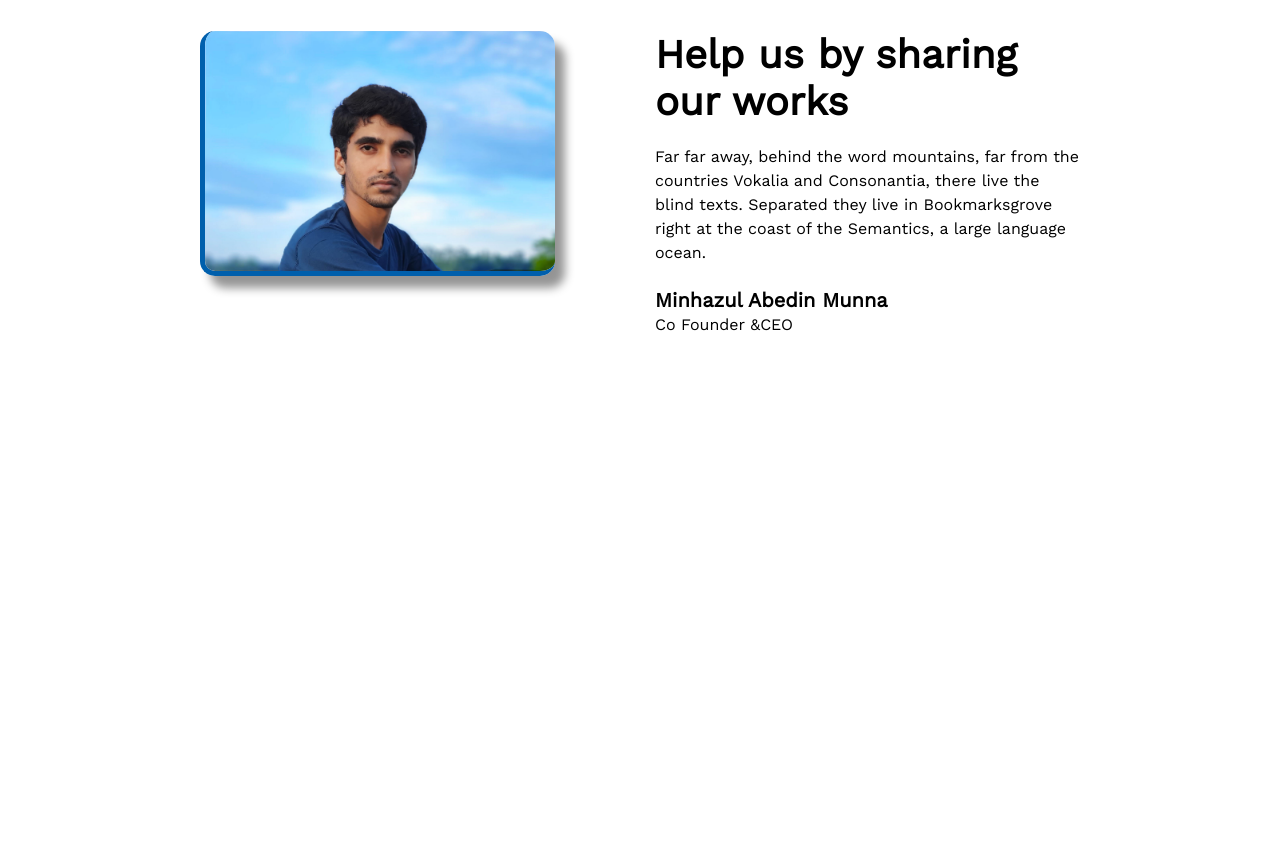
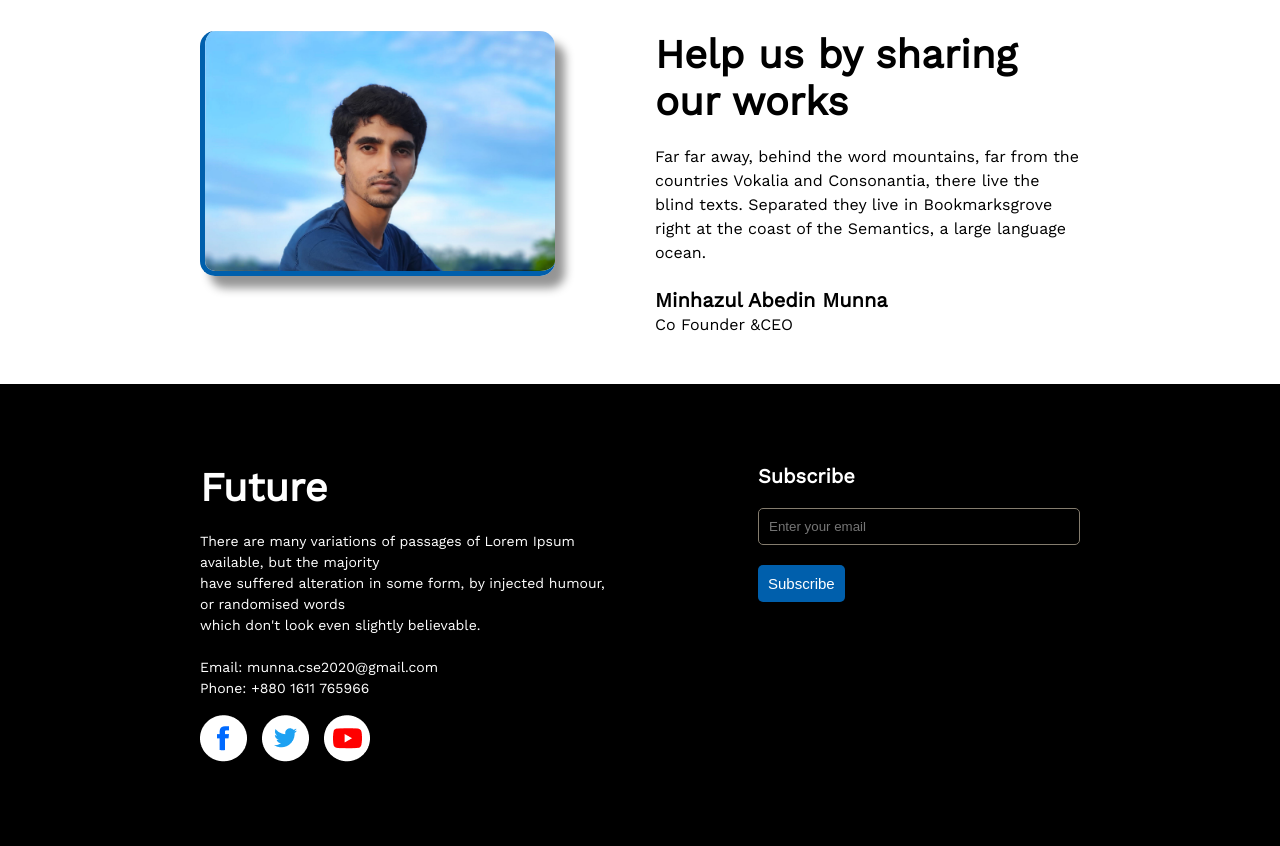
Before and after one commit to smmunna/phero-assignment1, a plain HTML site: page index.html in a window 1280 px wide. Shown: the part 2663-3509 px from the top of the page. Before the commit the page ends 3047 px from the top, so only its background shows below. Drawn offline with nearby package versions, Linux system fonts and the light colour scheme.

Commit message:
Complete Assignment

```diff
--- a/index.html
+++ b/index.html
@@ -1,5 +1,6 @@
 <!DOCTYPE html>
 <html lang="en">
+
 <head>
     <meta charset="UTF-8">
     <meta http-equiv="X-UA-Compatible" content="IE=edge">
@@ -7,8 +8,11 @@
     <link rel="icon" type="image/x-icon" href="images/icons/star.png">
     <title>New Year New Me</title>
     <link rel="stylesheet" href="styles/style.css">
-    <link rel="preconnect" href="https://fonts.googleapis.com"><link rel="preconnect" href="https://fonts.gstatic.com" crossorigin><link href="https://fonts.googleapis.com/css2?family=Work+Sans&display=swap" rel="stylesheet">
+    <link rel="preconnect" href="https://fonts.googleapis.com">
+    <link rel="preconnect" href="https://fonts.gstatic.com" crossorigin>
+    <link href="https://fonts.googleapis.com/css2?family=Work+Sans&display=swap" rel="stylesheet">
 </head>
+
 <body>
     <!-- Header section -->
     <header class="my-header">
@@ -34,7 +38,8 @@
                 <div class="section-1-text">
                     <div class="section-1-text-heading">My failures of <br> previous year</div>
                     <div class="section-1-text-description">
-                        Contrary to popular belief, Lorem Ipsum is not simply random text. It has roots in a piece of classical Latin literature from 45 BC, making it over 2000 years old. Richard McClintock.
+                        Contrary to popular belief, Lorem Ipsum is not simply random text. It has roots in a piece of
+                        classical Latin literature from 45 BC, making it over 2000 years old. Richard McClintock.
                     </div>
                     <div class="section-1-icon-text">
                         <div class="section-1-subsection">
@@ -117,7 +122,9 @@
                 <div class="ceo-image"><img src="images/MunnaPro2.jpg" alt=""></div>
                 <div class="helpus-text">
                     <div class="helpus-heading">Help us by sharing our works</div>
-                    <div class="helpus-subtext">Far far away, behind the word mountains, far from the countries Vokalia and Consonantia, there live the blind texts. Separated they live in Bookmarksgrove right at the coast of the Semantics, a large language ocean.</div>
+                    <div class="helpus-subtext">Far far away, behind the word mountains, far from the countries Vokalia
+                        and Consonantia, there live the blind texts. Separated they live in Bookmarksgrove right at the
+                        coast of the Semantics, a large language ocean.</div>
                     <div class="helpus-name">Minhazul Abedin Munna</div>
                     <div class="helpus-position">Co Founder &CEO</div>
                 </div>
@@ -126,6 +133,37 @@
     </main>
 
     <!-- Footer section -->
-    <footer></footer>
+    <footer>
+        <div class="footer">
+            <div class="future">
+                <div class="future-heading">Future</div>
+                <div class="future-description">There are many variations of passages of Lorem Ipsum available, but the
+                    majority <br> have suffered alteration in some form, by injected humour, or randomised words <br>
+                    which don't look even slightly believable. <br> <br>
+                    Email: munna.cse2020@gmail.com <br>
+                    Phone: +880 1611 765966 </div>
+                <div class="social-media">
+                    <div class="social-media-icon">
+                        <img src="images/icons/fb.png" alt="">
+                    </div>
+                    <div class="social-media-icon">
+                        <img src="images/icons/twitter.png" alt="">
+                    </div>
+                    <div class="social-media-icon">
+                        <img src="images/icons/youtube.png" alt="">
+                    </div>
+                </div>
+
+            </div>
+            <div class="subscribe">
+                <div class="subscribe-heading">Subscribe</div>
+                <div class="input-box"><input type="text" placeholder="Enter your email"></div>
+                <div class="btn-subs">
+                    <button>Subscribe</button>
+                </div>
+            </div>
+        </div>
+    </footer>
 </body>
+
 </html>
--- a/styles/style.css
+++ b/styles/style.css
@@ -93,7 +93,7 @@ body {
     text-align: center;
 }
 
-.section-2-planlist{
+.section-2-planlist {
     display: flex;
     justify-content: space-around;
 }
@@ -121,15 +121,16 @@ body {
 }
 
 /* Section 03: */
-.section-3{
-    padding:130px 230px;
-    background-image:url(../images/gradient1.png),url(../images/watch.png);
+.section-3 {
+    padding: 130px 230px;
+    background: url(../images/gradient1.png), url(../images/watch.png);
     background-repeat: no-repeat;
     background-position: center;
 }
-.section-3-text{
-   margin-left: 30px;
-   font-size: 30px;
+
+.section-3-text {
+    margin-left: 30px;
+    font-size: 30px;
     font-weight: 700;
     color: white;
     line-height: 1.5;
@@ -140,11 +141,12 @@ body {
 }
 
 /* Section 04 */
-.helpus{
-    padding:50px 200px;
+.helpus {
+    padding: 50px 200px;
     display: flex;
 }
-.ceo-image img{
+
+.ceo-image img {
     height: 240px;
     width: 350px;
     box-shadow: 10px 12px 10px 0px rgba(0, 0, 0, 0.418);
@@ -152,23 +154,94 @@ body {
     border-left: 5px solid #005FAC;
     border-bottom: 5px solid #005FAC;
 }
-.helpus-heading{
+
+.helpus-heading {
     font-size: 40px;
     font-weight: 700;
     margin-left: 100px;
 }
-.helpus-subtext{
+
+.helpus-subtext {
     margin-top: 20px;
     line-height: 1.5;
     margin-left: 100px;
 }
-.helpus-name{
+
+.helpus-name {
     margin-top: 20px;
     line-height: 1.5;
     margin-left: 100px;
     font-weight: 700;
     font-size: 20px;
 }
-.helpus-position{
+
+.helpus-position {
     margin-left: 100px;
 }
+
+/* Footer */
+.footer {
+    background-color: black;
+    color: white;
+    padding: 80px 200px;
+    display: flex;
+}
+
+.future-heading {
+    font-size: 40px;
+    font-weight: 700;
+}
+
+.future-description {
+    margin-top: 20px;
+    line-height: 1.5;
+    font-size: 14px;
+}
+
+.social-media {
+    margin-top: 16px;
+    display: flex;
+    gap: 15px;
+}
+
+.subscribe {
+    margin-left: 150px;
+}
+
+.subscribe-heading {
+    font-size: 20px;
+    font-weight: 700;
+}
+
+.input-box {
+    margin-top: 20px;
+}
+
+.input-box input {
+    padding: 10px;
+    border-radius: 5px;
+    outline: transparent;
+    border: hidden;
+    width: 300px;
+    background-color: black;
+    border: 1px solid rgb(132, 124, 110);
+}
+
+.input-box input:focus {
+    color: white;
+}
+
+.btn-subs {
+    margin-top: 20px;
+}
+
+.btn-subs button {
+    padding: 10px;
+    border-radius: 5px;
+    outline: transparent;
+    border: hidden;
+    background-color: #005FAC;
+    color: white;
+    font-weight: 300;
+    font-size: 15px;
+}
```
